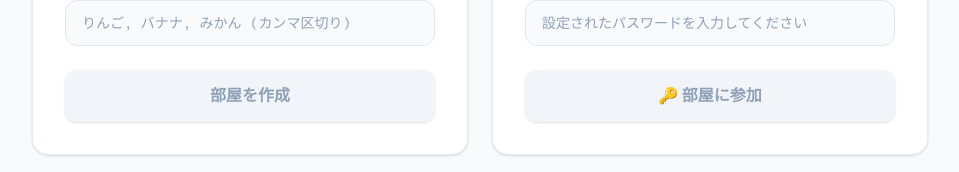
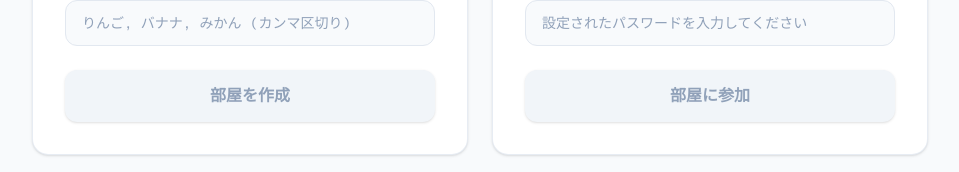
Before and after one commit to Kokawa-mame/NazotokiAnswerPage, a Next.js app: page / in a window 1280 px wide. Shown: the part 474-646 px from the top of the page, without its empty margins (160-1119 px from the left). Built offline with nearby package versions, Linux system fonts and the light colour scheme.

Commit message:
最初のページの文字表現の統一2

```diff
--- a/app/page.tsx
+++ b/app/page.tsx
@@ -211,7 +211,7 @@ export default function Home() {
                   : "bg-emerald-600 text-white hover:bg-emerald-700 hover:shadow-lg hover:shadow-emerald-500/10"
               }`}
             >
-              {isJoining ? "入室中..." : "🔑 部屋に参加"}
+              {isJoining ? "入室中..." : "部屋に参加"}
             </button>
           </section>
 
```
